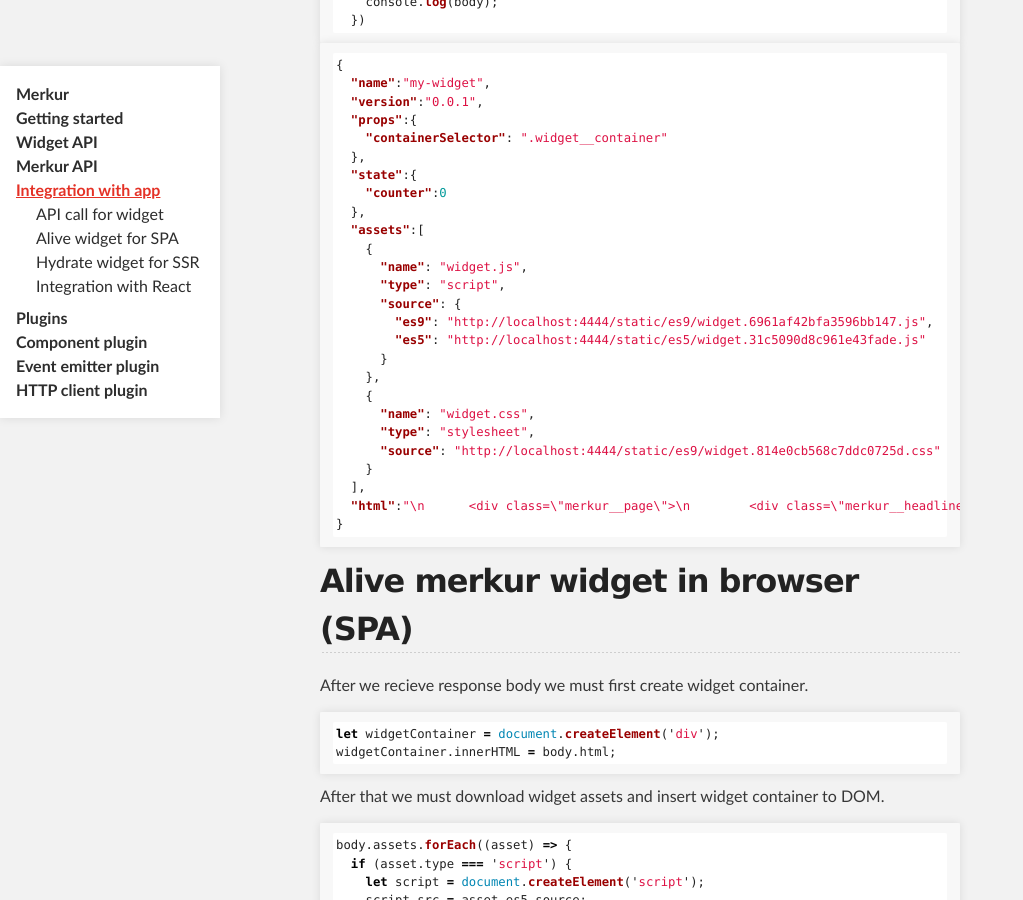
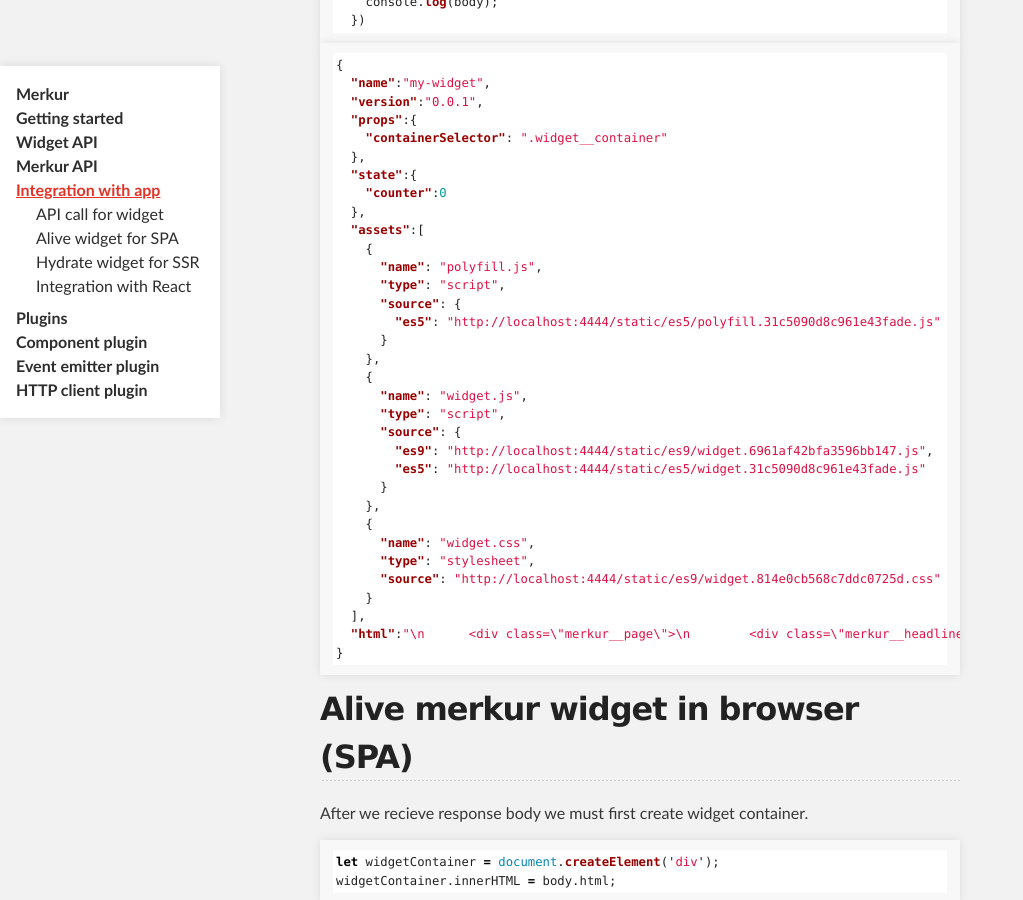
Before and after one commit to mjancarik/merkur, a Jekyll site: the page built from docs/docs/integration-with-app.md, in a window 1280 px wide and 900 px high, scrolled down 550 px. Shown: the whole window, without its empty margins (0-1023 px from the left). Built offline with Jekyll 4.4.1, drawn with Linux system fonts in a browser that asks for light colours.

Commit message:
feat: 🎸 added polyfill file
BREAKING CHANGE: 🧨 yes

```diff
--- a/docs/docs/integration-with-app.md
+++ b/docs/docs/integration-with-app.md
@@ -35,6 +35,13 @@ fetch(
     "counter":0
   },
   "assets":[
+    {
+      "name": "polyfill.js",
+      "type": "script",
+      "source": {
+        "es5": "http://localhost:4444/static/es5/polyfill.31c5090d8c961e43fade.js"
+      }
+    },
     {
       "name": "widget.js",
       "type": "script",
--- a/packages/create-widget/template/src/widget.js
+++ b/packages/create-widget/template/src/widget.js
@@ -9,6 +9,10 @@ export const widgetProperties = {
   $plugins: [componentPlugin, eventEmitterPlugin],
   View,
   assets: [
+    {
+      name: 'polyfill.js',
+      type: 'script',
+    },
     {
       name: 'widget.js',
       type: 'script',
--- a/packages/tools/webpack.cjs
+++ b/packages/tools/webpack.cjs
@@ -145,6 +145,8 @@ function applyES5Transformation(config, options = {}) {
     ? options.nodeModulesDir
     : path.resolve(DIR, 'node_modules');
 
+  config.entry.polyfill = './src/polyfill.js';
+
   config.resolve.alias = {
     ...config.resolve.alias,
     ...{
```
Also changed, not shown: docs/docs/http-client-plugin.md (+3 -0 lines), docs/docs/merkur-widget-api.md (+4 -0 lines), packages/create-widget/template/src/polyfill.js (added).
